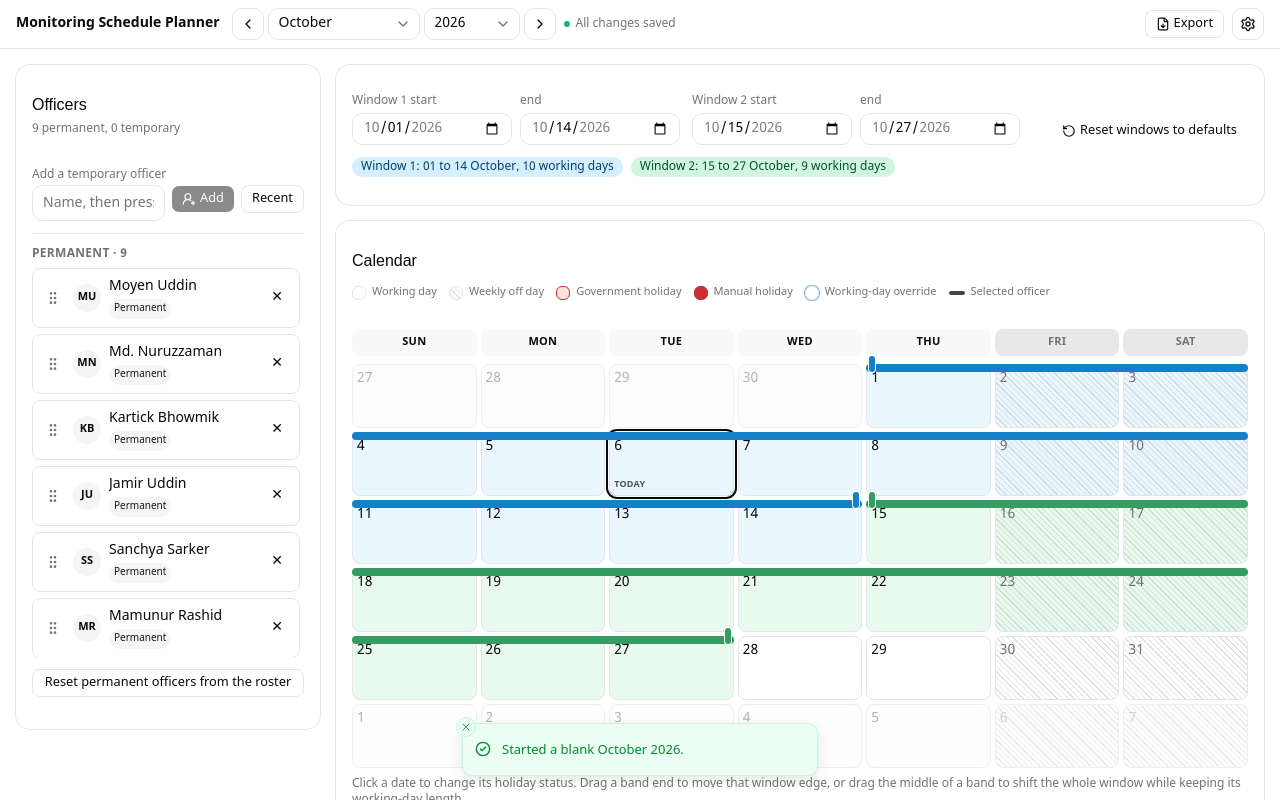
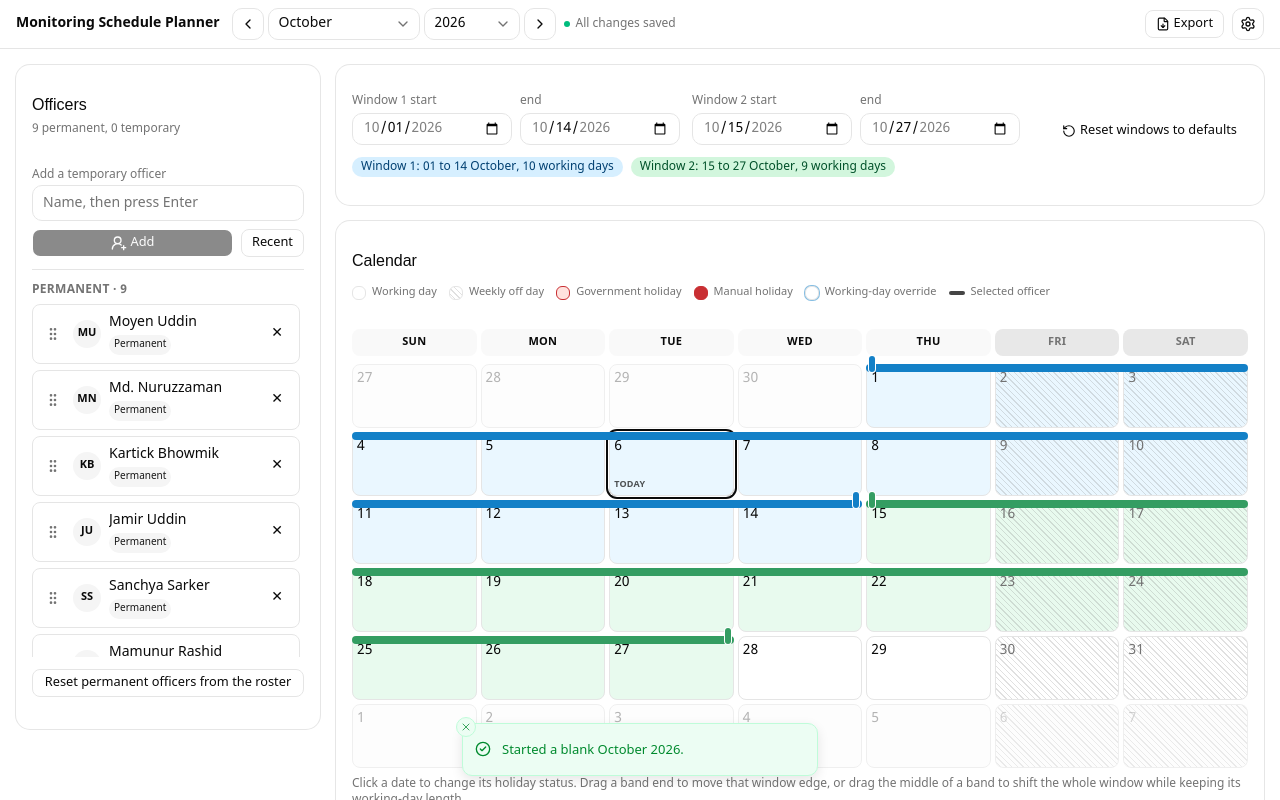
Before and after one commit to munna-68/Dishari, a React (Vite) app: page / in a window 1280 px wide. Both pictures are taken after a click on the button "Start blank". Shown: the top 800 px of the page. Built offline with nearby package versions, Linux system fonts and the light colour scheme.

Commit message:
feat: add default month loading functionality and enhance temporary officer input

```diff
--- a/src/components/officers-panel.tsx
+++ b/src/components/officers-panel.tsx
@@ -369,11 +369,10 @@ function AddTemporaryOfficer({
   }
 
   return (
-    <div className="space-y-1.5">
-      <label htmlFor="add-temporary" className="text-xs text-muted-foreground">
+    <div className="space-y-2">
+      <label htmlFor="add-temporary" className="text-xs font-medium text-muted-foreground">
         Add a temporary officer
       </label>
-      <div className="flex gap-1.5">
       <Input
         id="add-temporary"
         value={value}
@@ -382,10 +381,11 @@ function AddTemporaryOfficer({
         onKeyDown={(event) => {
           if (event.key === 'Enter') submit()
         }}
-          className="h-9"
+        className="h-9 w-full"
       />
-        <Button size="sm" onClick={submit} disabled={trimmed === ''}>
-          <UserRoundPlus />
+      <div className="flex items-center gap-2">
+        <Button size="sm" onClick={submit} disabled={trimmed === ''} className="flex-1">
+          <UserRoundPlus className="size-4" />
           Add
         </Button>
         <Popover open={open} onOpenChange={setOpen}>
--- a/src/state/planner-reducer.ts
+++ b/src/state/planner-reducer.ts
@@ -51,6 +51,7 @@ export type PlannerAction =
   | { type: 'month/startBlank'; monthKey: string }
   | { type: 'month/carryOver'; monthKey: string }
   | { type: 'month/loadSample'; monthKey: string }
+  | { type: 'month/loadDefault'; monthKey: string }
   | { type: 'month/setWindow'; monthKey: string; windowKey: WindowKey; range: DateRange }
   | { type: 'month/moveWindowEdge'; monthKey: string; windowKey: WindowKey; edge: 'start' | 'end'; date: string }
   | { type: 'month/shiftWindow'; monthKey: string; windowKey: WindowKey; deltaWorkingDays: number }
@@ -283,6 +284,29 @@ export function reduce(state: PlannerState, action: PlannerAction): ActionResult
           months: { ...state.months, [SAMPLE_MONTH_KEY]: sample.schedule },
         },
         message: 'Loaded the October 2026 sample.',
+      }
+    }
+
+    case 'month/loadDefault': {
+      const parts = parseMonthKey(action.monthKey)
+      const year = parts?.year ?? 1970
+      const month = parts?.month ?? 1
+      const isBenchmarkSample = action.monthKey === SAMPLE_MONTH_KEY
+      const defaults = isBenchmarkSample ? undefined : defaultWindows(year, month, contextOf(state))
+      const windows = defaults
+        ? {
+            one: { start: defaults.one.start, end: defaults.one.end },
+            two: { start: defaults.two.start, end: defaults.two.end },
+          }
+        : undefined
+      const defaultMonth = applyDefaultMonth(state.settings, year, month, windows)
+      return {
+        state: {
+          ...state,
+          settings: defaultMonth.settings,
+          months: { ...state.months, [action.monthKey]: defaultMonth.schedule },
+        },
+        message: `Loaded default data for ${monthKeyLabel(action.monthKey)}.`,
       }
     }
 
@@ -593,7 +617,7 @@ function blankMonth(state: PlannerState, monthKey: string): MonthSchedule {
       one: { start: defaults.one.start, end: defaults.one.end },
       two: { start: defaults.two.start, end: defaults.two.end },
     },
-    activities: [],
+    activities: [...DEFAULT_ACTIVITIES],
     officers,
     assignments,
   }
```
Lines whose indentation alone changed are shown as unchanged.
